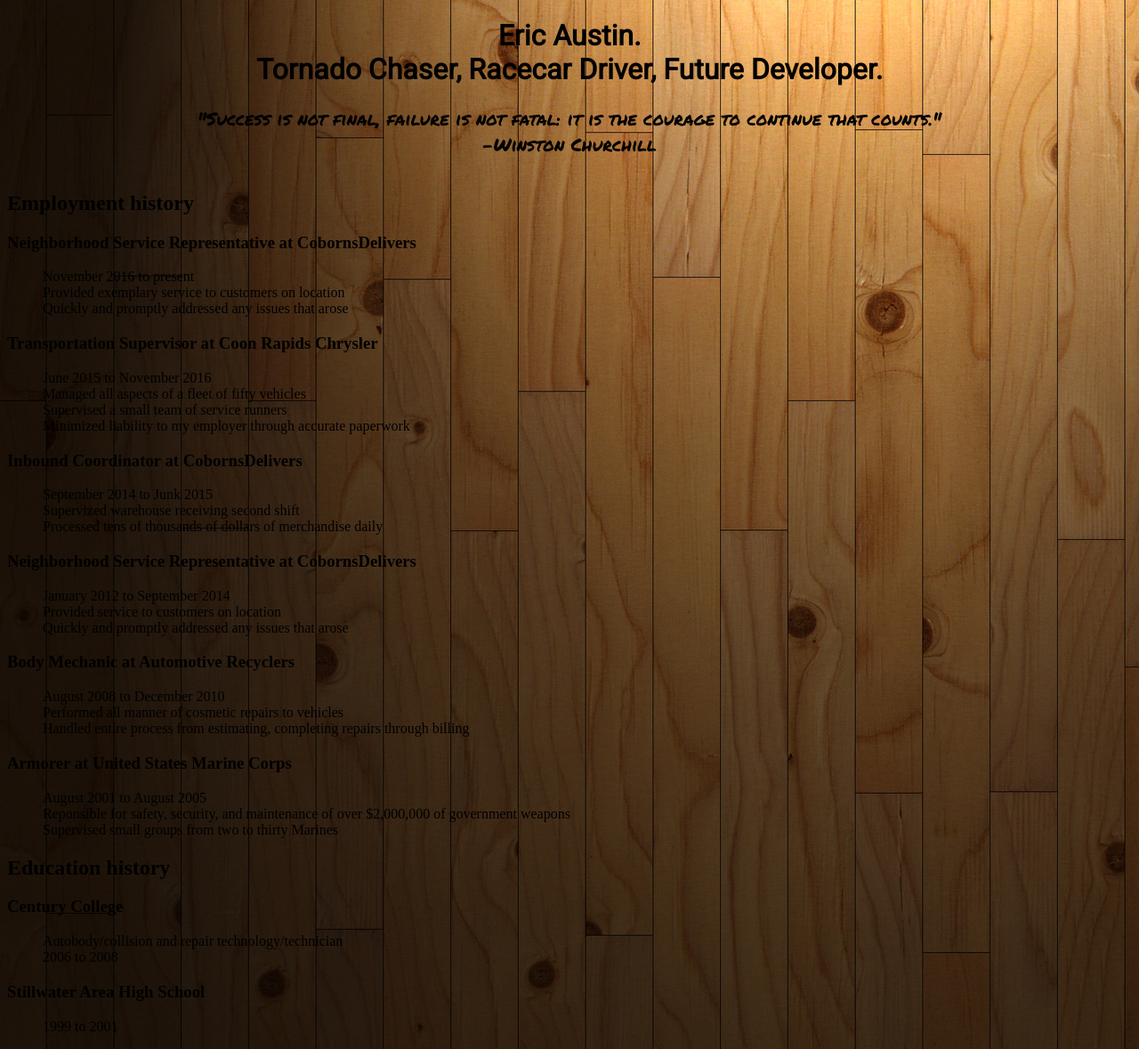
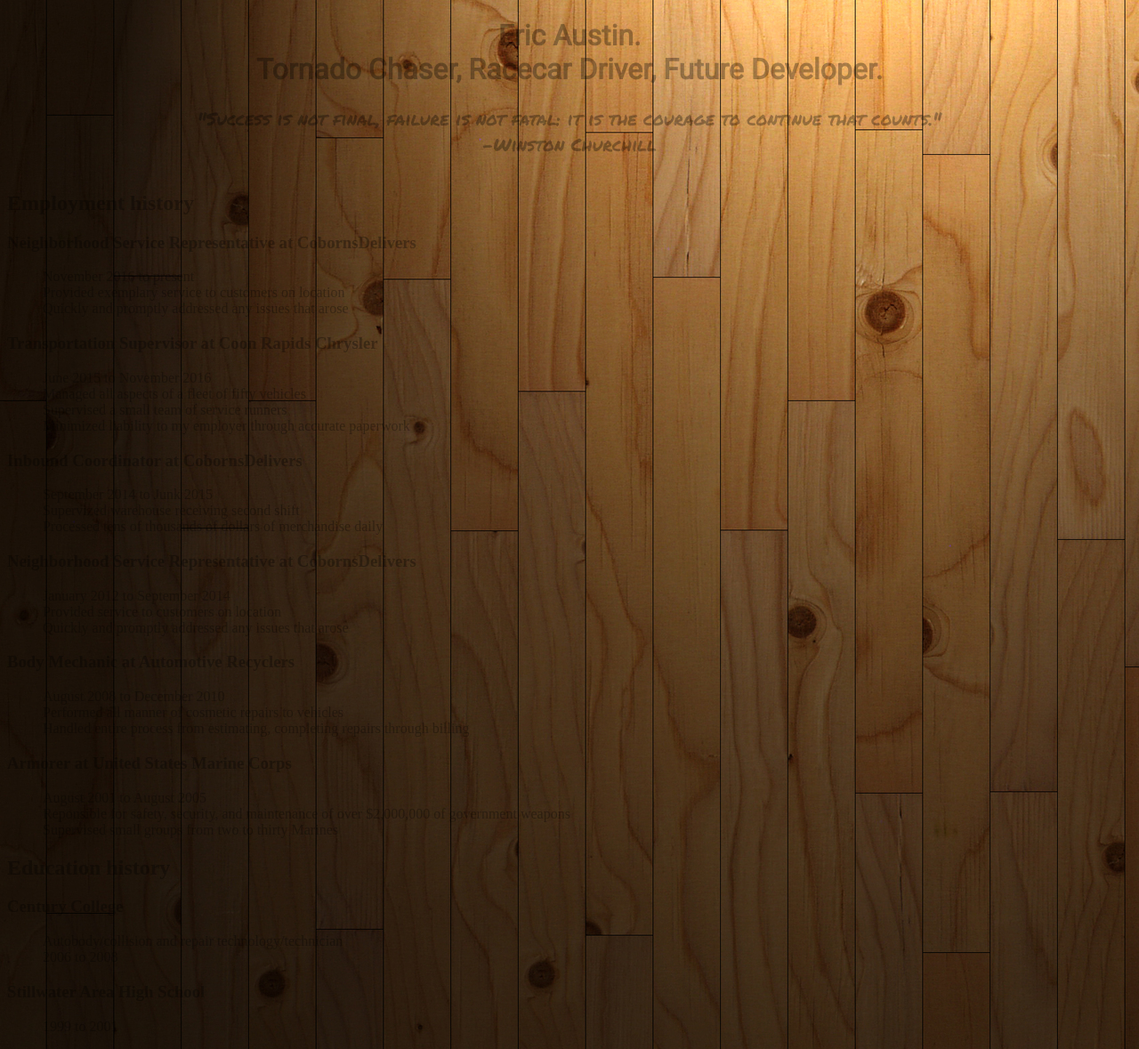
Before and after one commit to EricAustin/ericaustin.github.io, a PHP site: page / in a window 1280 px wide. Shown: the whole page at 89% size. Run offline with PHP 8.4, Linux system fonts and the light colour scheme.

Commit message:
background opacity

```diff
--- a/style.css
+++ b/style.css
@@ -1,5 +1,6 @@
 body {
   background-image: url("wooden.jpg");
+  opacity: 30%;
 }
 
 h1 {
```
